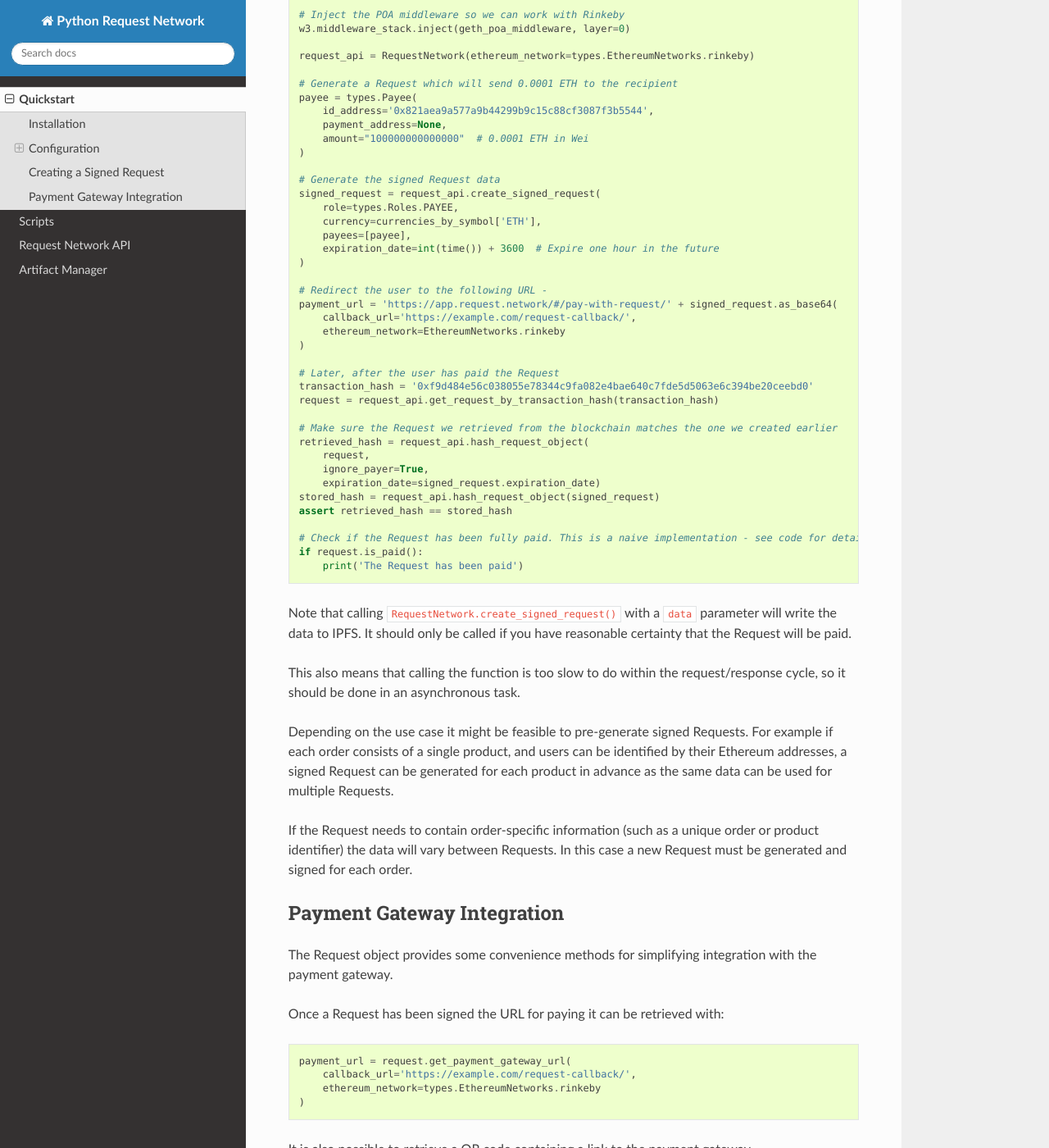
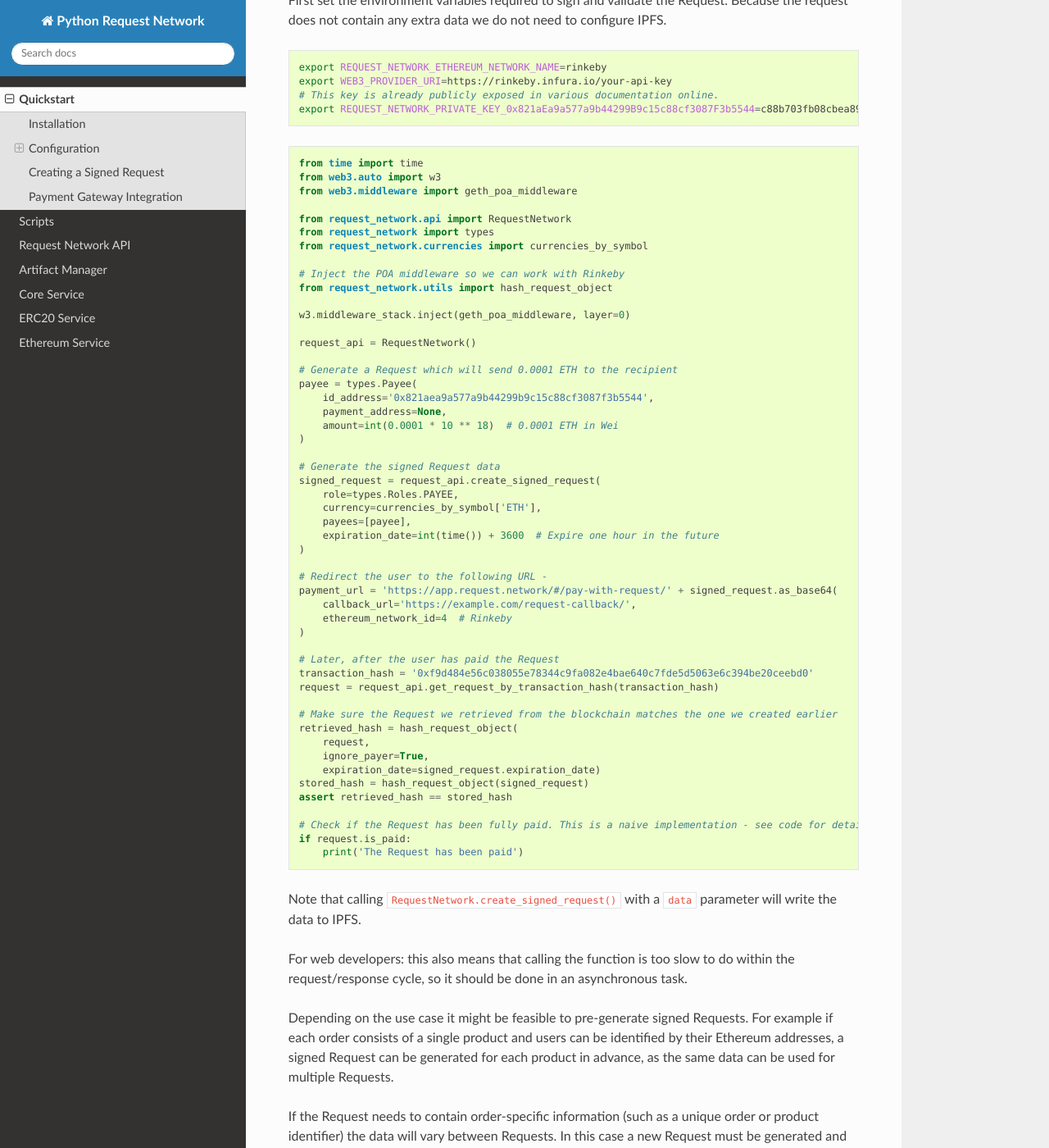
Before and after one commit to xoryouyou/python-request-network, a Sphinx documentation site: the page built from docs/quickstart.rst, in a window 1280 px wide and 1400 px high, scrolled down 1994 px. Shown: the whole window at 82% size. Built offline with Sphinx 7.4.7 and the Read the Docs theme 2.0.0, drawn with Linux system fonts in a browser that asks for light colours; some of the changed text lies outside the part shown.

```diff
--- a/docs/index.rst
+++ b/docs/index.rst
@@ -11,12 +11,15 @@
 --------
 
 .. toctree::
-    :maxdepth: 1
+    :maxdepth: 2
 
     quickstart
     scripts
     request_network_api
     artifact_manager
+    services/core
+    services/ERC20
+    services/ethereum
 
 
 Indices and tables
--- a/docs/quickstart.rst
+++ b/docs/quickstart.rst
@@ -37,20 +37,32 @@
 
     export IPFS_NODE_HOST="https://ipfs.infura.io"
 
+The IPFS node is only used when storing or retrieving a Request's optional JSON data.
+
+Request Network
+~~~~~~~~~~~~~~~
+
+The :code:`REQUEST_NETWORK_ETHEREUM_NETWORK_NAME` variable specifies the friendly name of the Ethereum network
+to use, e.g. "main", "rinkeby", or "private". This is used when looking up Request Network
+artifacts (i.e. deployed smart contracts).
+
+:code:`REQUEST_NETWORK_ARTIFACT_DIRECTORY` specifies the directory from which smart contract artifacts
+are loaded. Most users will not need to change this - the default is to load the artifacts which are
+distributed with this library.
 
 Signing Messages with Local Private Keys
 ~~~~~~~~~~~~~~~~~~~~~~~~~~~~~~~~~~~~~~~~
 
 Private keys are stored in environment variables, where the address is part of the environment variable name.
 
-For example the private key for address :code:`0x123`: would be stored in the
+For example the private key for address :code:`0x123` would be stored in the
 :code:`REQUEST_NETWORK_PRIVATE_KEY_0x123` environment variable.
 
 Note that the address used in the environment variable must be checksummed (i.e. not all in lower-case).
-:code:`Web3.toChecksumAddress` can be used to correctly format an address.
+:code:`Web3.toChecksumAddress()` can be used to correctly format an address.
 
-In future the signing mechanism will be extended to make it more configurable, to support use cases such
-as signing messages with a separate signing microservice.
+In future the signing mechanism will be extended to make it configurable, providing support for
+use cases such as signing messages with a separate signing microservice.
 
 Creating a Signed Request
 -------------------------
@@ -76,6 +88,7 @@
 
 .. code-block:: bash
 
+    export REQUEST_NETWORK_ETHEREUM_NETWORK_NAME=rinkeby
     export WEB3_PROVIDER_URI=https://rinkeby.infura.io/your-api-key
     # This key is already publicly exposed in various documentation online.
     export REQUEST_NETWORK_PRIVATE_KEY_0x821aEa9a577a9b44299B9c15c88cf3087F3b5544=c88b703fb08cbea894b6aeff5a544fb92e78a18e19814cd85da83b71f772aa6c
@@ -83,25 +96,26 @@
 
 .. code-block:: python
 
-    import os
     from time import time
     from web3.auto import w3
     from web3.middleware import geth_poa_middleware
 
-    from request_network import RequestNetwork, types
+    from request_network.api import RequestNetwork
+    from request_network import types
     from request_network.currencies import currencies_by_symbol
-    from request_network.types import EthereumNetworks
 
     # Inject the POA middleware so we can work with Rinkeby
+    from request_network.utils import hash_request_object
+
     w3.middleware_stack.inject(geth_poa_middleware, layer=0)
 
-    request_api = RequestNetwork(ethereum_network=types.EthereumNetworks.rinkeby)
+    request_api = RequestNetwork()
 
     # Generate a Request which will send 0.0001 ETH to the recipient
     payee = types.Payee(
         id_address='0x821aea9a577a9b44299b9c15c88cf3087f3b5544',
         payment_address=None,
-        amount="100000000000000"  # 0.0001 ETH in Wei
+        amount=int(0.0001 * 10 ** 18)  # 0.0001 ETH in Wei
     )
 
     # Generate the signed Request data
@@ -115,7 +129,7 @@
     # Redirect the user to the following URL -
     payment_url = 'https://app.request.network/#/pay-with-request/' + signed_request.as_base64(
         callback_url='https://example.com/request-callback/',
-        ethereum_network=EthereumNetworks.rinkeby
+        ethereum_network_id=4  # Rinkeby
     )
 
     # Later, after the user has paid the Request
@@ -123,28 +137,27 @@
     request = request_api.get_request_by_transaction_hash(transaction_hash)
 
     # Make sure the Request we retrieved from the blockchain matches the one we created earlier
-    retrieved_hash = request_api.hash_request_object(
+    retrieved_hash = hash_request_object(
         request,
         ignore_payer=True,
         expiration_date=signed_request.expiration_date)
-    stored_hash = request_api.hash_request_object(signed_request)
+    stored_hash = hash_request_object(signed_request)
     assert retrieved_hash == stored_hash
 
     # Check if the Request has been fully paid. This is a naive implementation - see code for details
-    if request.is_paid():
+    if request.is_paid:
         print('The Request has been paid')
 
 
 Note that calling :code:`RequestNetwork.create_signed_request()` with a :code:`data` parameter will write
-the data to IPFS. It should only be called if you have reasonable certainty that the Request
-will be paid.
+the data to IPFS.
 
-This also means that calling the function is too slow to do within the request/response cycle, so
-it should be done in an asynchronous task.
+For web developers: this also means that calling the function is too slow to do within the
+request/response cycle, so it should be done in an asynchronous task.
 
 Depending on the use case it might be feasible to pre-generate signed Requests. For example if each
-order consists of a single product, and users can be identified by their Ethereum addresses,
-a signed Request can be generated for each product in advance as the same data can be used for
+order consists of a single product and users can be identified by their Ethereum addresses,
+a signed Request can be generated for each product in advance, as the same data can be used for
 multiple Requests.
 
 If the Request needs to contain order-specific information (such as a unique
@@ -163,7 +176,7 @@
 
     payment_url = request.get_payment_gateway_url(
         callback_url='https://example.com/request-callback/',
-        ethereum_network=types.EthereumNetworks.rinkeby
+        ethereum_network_id=4
     )
 
 It is also possible to retrieve a QR code containing a link to the payment gateway.
@@ -181,7 +194,7 @@
         signed_request.write_qr_code(
             f,
             callback_url='https://example.com/request-callback/',
-            ethereum_network=EthereumNetworks.rinkeby}
+            ethereum_network_id=4
         )
 
 ... or retrieved as data URI image, ready for use in an HTML `<img>` tag as shown above:
@@ -190,7 +203,7 @@
 
     data_uri = signed_request.get_qr_code_data_uri(
         callback_url='https://example.com/request-callback/',
-        ethereum_network=EthereumNetworks.rinkeby
+        ethereum_network_id=4
     )
     print('<img src="{}">'.format(data_uri))
 
--- a/docs/request_network_api.rst
+++ b/docs/request_network_api.rst
@@ -2,5 +2,5 @@
 Request Network API
 ===================
 
-.. automodule:: request_network
+.. autoclass:: request_network.api.RequestNetwork
     :members:
--- a/docs/scripts.rst
+++ b/docs/scripts.rst
@@ -18,12 +18,12 @@
         --amount 0.01  \
         --output-file test.png \
         --callback-url http://example.com \
-        --network main
+        --network-id 4
 
     Generating signed Request and QR code
     Payee: 0x821aEa9a577a9b44299B9c15c88cf3087F3b5544
     Amount:  0.01 ETH (10000000000000000 Wei)
-    Expiration: 2018-07-06 19:38:01
-    Ethereum network name: main (ID: 1)
+    Expiration: 2018-07-15 16:31:22
+    Ethereum network name: ID: 4
     Callback URL: http://example.com
     QR code written to test.png
--- /dev/null
+++ b/docs/services/ERC20.rst
@@ -0,0 +1,6 @@
+ERC20 Service
+===================
+
+.. autoclass:: request_network.services.RequestERC20Service
+    :members:
+    :inherited-members:
--- /dev/null
+++ b/docs/services/core.rst
@@ -0,0 +1,5 @@
+Core Service
+============
+
+.. autoclass:: request_network.services.RequestCoreService
+    :members:
--- /dev/null
+++ b/docs/services/ethereum.rst
@@ -0,0 +1,6 @@
+Ethereum Service
+================
+
+.. autoclass:: request_network.services.RequestEthereumService
+    :members:
+    :inherited-members:
```
Also changed, not shown: 4 other files.
